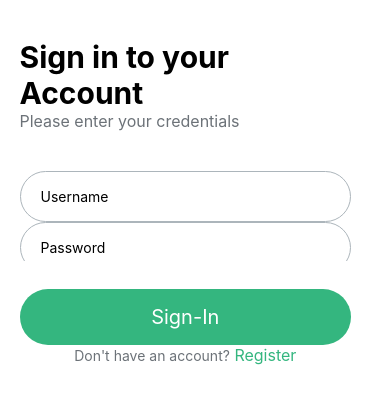
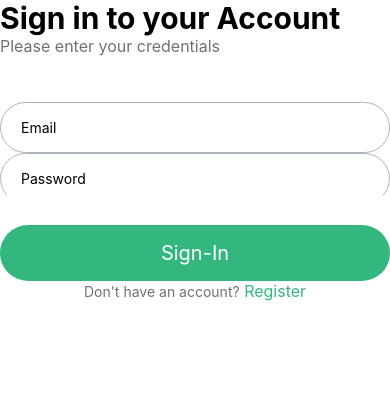
Before and after one commit to Omar-Gebal/crowd-investing-investor-app, a React Native app: screen / in a window 390 px wide. Shown: the top 404 px of the page. Built offline with nearby package versions, Linux system fonts and the light colour scheme.

Commit message:
added redux

```diff
--- a/App.js
+++ b/App.js
@@ -1,18 +1,13 @@
-import { StatusBar } from 'expo-status-bar';
-import { StyleSheet, Text, View } from 'react-native';
+import { store } from './store'
+import { Provider } from 'react-redux'
+import { SafeAreaView } from "react-native";
+
 import SignInScreen from 'src/features/auth/screens/SignInScreen';
 
 export default function App() {
   return (
-    <SignInScreen />
+    <Provider store={store}>
+      <SignInScreen />
+    </Provider>
   );
 }
-
-const styles = StyleSheet.create({
-  container: {
-    flex: 1,
-    backgroundColor: '#fff',
-    alignItems: 'center',
-    justifyContent: 'center',
-  },
-});
--- a/package.json
+++ b/package.json
@@ -10,12 +10,14 @@
   },
   "dependencies": {
     "@expo-google-fonts/inter": "^0.2.3",
+    "@reduxjs/toolkit": "^2.1.0",
     "expo": "~50.0.5",
     "expo-font": "~11.10.2",
     "expo-status-bar": "~1.11.1",
     "react": "18.2.0",
     "react-hook-form": "^7.50.1",
-    "react-native": "0.73.2"
+    "react-native": "0.73.2",
+    "react-redux": "^9.1.0"
   },
   "devDependencies": {
     "@babel/core": "^7.20.0",
--- a/src/features/auth/screens/SignInScreen.js
+++ b/src/features/auth/screens/SignInScreen.js
@@ -7,57 +7,57 @@ import { GREEN_COLOR, GREY_COLOR } from "src/shared/constants/colorConstants";
 
 function Sign_in_screen(props) {
 
-    function handlePress(data){
+    function handlePress(data) {
         console.log(data)
         console.log("Sign-in btn pressed")
     }
 
-    function forgotPassFn(){
+    function forgotPassFn() {
         console.log("forgot pass pressed")
     }
 
-    function registerFn(){
+    function registerFn() {
         console.log("Regitser btn pressed")
     }
 
 
 
-    const {control, handleSubmit} =useForm();
+    const { control, handleSubmit } = useForm();
     //adding fonts tele3 7war so ill do it later
     return (
         <SafeAreaView style={styles.container}>
             <View>
                 <Text style={styles.titelText}>Sign in to your Account</Text>
-                <Text style={{fontSize:FONT_SIZE.small, color:GREY_COLOR.medium}}>Please enter your credentials</Text>
+                <Text style={{ fontSize: FONT_SIZE.small, color: GREY_COLOR.medium }}>Please enter your credentials</Text>
             </View>
             <View>
                 <View style={styles.formView}>
                     <View style={styles.inputView}>
                         <CustomInput
-                        name="username"
-                        placeHolder="Username"
+                            name="email"
+                            placeHolder="Email"
                             control={control}
                         />
                         <CustomInput
                             name="password"
                             placeHolder="Password"
-                        control={control}/>
+                            control={control} />
                         <Pressable onPress={forgotPassFn}>
                             {({ pressed }) =>
                                 <Text style={{
                                     color: pressed ? 'rgba(172,181,187,0.5)' : GREEN_COLOR,
-                            fontSize:FONT_SIZE.small,
-                            textAlign:'right'
+                                    fontSize: FONT_SIZE.small,
+                                    textAlign: 'right'
                                 }}>Forgot password?</Text>
                             }
                         </Pressable>
                     </View>
                     <View style={styles.submitView}>
                         <CustomButton onPress={handleSubmit(handlePress)} title="Sign-In" />
-                        <Text style={{color:GREY_COLOR.medium, textAlign:'center'}}>Don't have an account?
+                        <Text style={{ color: GREY_COLOR.medium, textAlign: 'center' }}>Don't have an account?
                             <Text style={{
-                                    color:GREEN_COLOR,
-                                    fontSize:FONT_SIZE.small,
+                                color: GREEN_COLOR,
+                                fontSize: FONT_SIZE.small,
                             }} onPress={registerFn}> Register</Text>
                         </Text>
                     </View>
@@ -68,30 +68,28 @@ function Sign_in_screen(props) {
 }
 
 const styles = StyleSheet.create({
-    container:{
-        paddingTop:'10%',         //will put these paddings in constants later
-        paddingLeft:'5%',
-        paddingRight:'10%',       //padding right looks more in the template design
-        justifyContent:'space-between',
-        backgroundColor:'white'
+    container: {
+        padding: '5%',
+        justifyContent: 'space-between',
+        backgroundColor: 'white'
     },
-    inputView:{
-        backgroundColor:'white',
-        height:'40%',
-        justifyContent:'space-evenly'
+    inputView: {
+        backgroundColor: 'white',
+        height: '40%',
+        justifyContent: 'space-evenly'
     },
-    formView:{
-        marginTop:'10%',
-        backgroundColor:'white',
-        height:'90%',
-        justifyContent:'space-evenly'
+    formView: {
+        marginTop: '10%',
+        backgroundColor: 'white',
+        height: '90%',
+        justifyContent: 'space-evenly'
     },
-    submitView:{
-        height:'50%',
-        backgroundColor:'white',
-        justifyContent:'flex-end'
+    submitView: {
+        height: '50%',
+        backgroundColor: 'white',
+        justifyContent: 'flex-end'
     },
-    titelText:{
+    titelText: {
         fontSize: FONT_SIZE.large,
         fontWeight: 'bold',
     }
--- /dev/null
+++ b/store.js
@@ -0,0 +1,5 @@
+import { configureStore } from '@reduxjs/toolkit';
+
+export const store = configureStore({
+  reducer: {},
+});
```
Also changed, not shown: 1 other file (tests, documents, lock files or other folders). Lines whose indentation alone changed are shown as unchanged.
